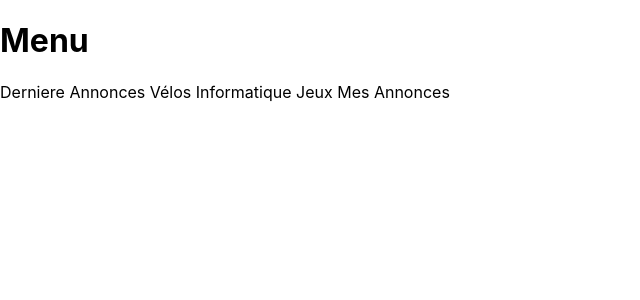
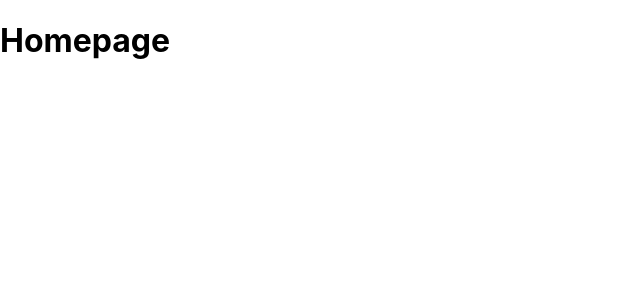
Before and after one commit to Site-petites-annonces/projet-0, a React (Create React App) app in the folder ma-petite-annonce/: page /Menu in a window 1280 px wide. Shown: the top 300 px of the page, without its empty margins (0-640 px from the left). Built offline with nearby package versions, Linux system fonts and the light colour scheme.

Commit message:
Ajout pages

```diff
--- a/ma-petite-annonce/src/App.js
+++ b/ma-petite-annonce/src/App.js
@@ -1,24 +1,31 @@
 import './styles/sass/App.scss';
+
 import Header from './components/Header';
-import CreateAnnonce from './components/CreateAnnonce';
 import Footer from './components/Footer';
+import Menu from './components/Menu';
+import PopupContact from './components/PopupContact';
+
+import { BrowserRouter, Switch, Route } from "react-router-dom";
+
+import OneAnnonce from './pages/OneAnnonce';
 import Homepage from './pages/Homepage';
-import Menu from './components/Menu';
-import OneAnnonce from './components/OneAnnonce';
-import PopupContact from './components/PopupContact';
-import { BrowserRouter, Switch, Route } from "react-router-dom";
+import CreateAnnonce from './pages/CreateAnnonce';
+import NotFound from "./pages/NotFound";
+import About from "./pages/About";
 
 function App() {
   return (
     <BrowserRouter>
       <Switch>
-        <Route path="/homemepage" component={Homepage} />
-        <Route path="/createAnnonce" component={CreateAnnonce} />
-        <Route path="/OneAnnonce" component={OneAnnonce} />
-        <Route path="/PopupContact" component={PopupContact} />
-        <Route path="/Menu" component={Menu} />
-        <Route path="/Header" component={Header} />
-        <Route path="/Footer" component={Footer} />
+        <Route path="/" component={Homepage} />
+        <Route path="/createAnnonce" exact component={CreateAnnonce} />
+        <Route path="/oneAnnonce" exact component={OneAnnonce} />
+        <Route path="/popupContact" exact component={PopupContact} />
+        <Route path="/menu" exact component={Menu} />
+        <Route path="/header" exact component={Header} />
+        <Route path="/footer" exact component={Footer} />
+        <Route path="/a-propos" exact component={About} />
+        <Route component={NotFound} />
 
       </Switch>
     </BrowserRouter>
--- a/ma-petite-annonce/src/components/NotFound.js
+++ b/ma-petite-annonce/src/pages/NotFound.js
@@ -1,6 +1,6 @@
 import React from 'react';
 
-const About = () => {
+const NotFound = () => {
     return (
         <div>
             <h1>Erreur 404</h1>
@@ -8,4 +8,4 @@ const About = () => {
     );
 };
 
-export default About;
+export default NotFound;
```
Also changed, not shown: ma-petite-annonce/src/pages/CreateAnnonce.js (renamed from ma-petite-annonce/src/components/CreateAnnonce.js), ma-petite-annonce/src/pages/OneAnnonce.js (renamed from ma-petite-annonce/src/components/OneAnnonce.js).
